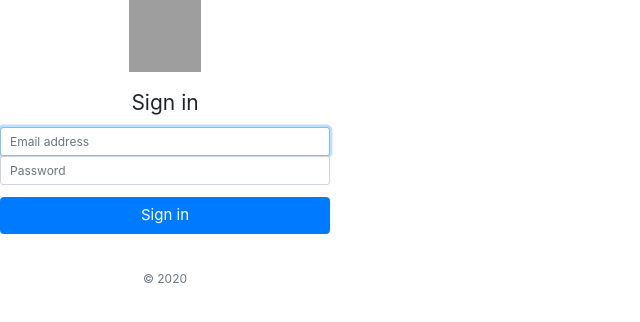
After one commit to Yboeckholtz/Vesta, a PHP site: page /kassa/login.html in a window 1280 px wide. The commit adds this page. Shown: the top 322 px of the page, without its empty margins (0-640 px from the left). Run offline with PHP 8.4, Linux system fonts and the light colour scheme; grey boxes are pictures that could not be loaded.

Commit message:
added login page

```diff
--- a/kassa/assets/css/style.css
+++ b/kassa/assets/css/style.css
@@ -6,6 +6,15 @@
     height: 50px;
     box-shadow: 0 3px 3px 0 rgba(0, 0, 0, 0.2), 0 0px 10px 0 rgba(0, 0, 0, 0.19);
 }
+
+.form {
+
+    max-width: 330px;
+    padding: 15px;
+    margin: 0 auto;
+    background-color: black;
+}
+
 .logOutBtn {
     text-align:right;
     color: white;
--- /dev/null
+++ b/kassa/login.html
@@ -0,0 +1,39 @@
+<!DOCTYPE html>
+<html lang="en">
+<head>
+    <link rel="stylesheet" href="https://stackpath.bootstrapcdn.com/bootstrap/4.3.1/css/bootstrap.min.css">
+    <link rel="stylesheet" href="/assets/css/style.css">
+    <script src="https://ajax.googleapis.com/ajax/libs/jquery/3.5.1/jquery.min.js"></script>
+    <script src="/assets/js/myscripts.js"></script>
+</head>
+
+<body class="text-center" style="align-items: center;  ">
+<form class="form-signin" style="max-width: 330px;">
+    <img class="mb-4" src="https://getbootstrap.com/docs/4.0/assets/brand/bootstrap-solid.svg" alt="" width="72" height="72">
+    <h1 class="h3 mb-3 font-weight-normal">Sign in</h1>
+    <label for="inputEmail" class="sr-only">Email address</label>
+    <input type="email" id="inputEmail" class="form-control" placeholder="Email address" required="" autofocus="">
+    <label for="inputPassword" class="sr-only">Password</label>
+    <input type="password" id="inputPassword" class="form-control" placeholder="Password" required="">
+    <div class="checkbox mb-3">
+<!--        <label>-->
+<!--            <input type="checkbox" value="remember-me"> Remember me-->
+<!--        </label>-->
+    </div>
+    <button class="btn btn-lg btn-primary btn-block" type="submit">Sign in</button>
+    <p class="mt-5 mb-3 text-muted">© 2020</p>
+</form>
+</body>
+</html>
+
+
+<!-- .text-center {
+    text-align: center!important;
+    position: fixed;
+    top: 50%;
+    left: 50%;
+    margin-top: -178.6px;
+    margin-left: -101.8px;
+}
+
+-->
```
